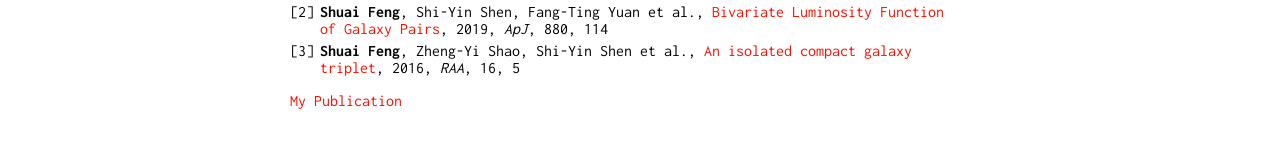
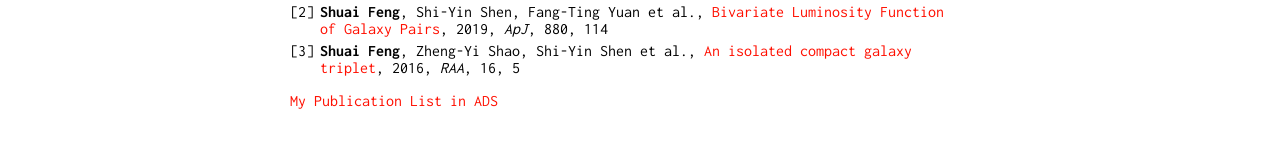
Before and after one commit to fengshuai0210/fengshuai0210.github.io, a Jekyll site: the page built from research.md, in a window 1280 px wide. Shown: the part 389-537 px from the top of the page. Built offline with Jekyll 4.4.1, drawn with Linux system fonts in a browser that asks for light colours; our own code applies the rules of GitHub Pages for plain Markdown files.

Commit message:
Update research.md

```diff
--- a/research.md
+++ b/research.md
@@ -16,4 +16,4 @@
 2. **Shuai Feng**, Shi-Yin Shen, Fang-Ting Yuan et al., [Bivariate Luminosity Function of Galaxy Pairs](https://ui.adsabs.harvard.edu/abs/2019ApJ...880..114F/abstract), 2019, *ApJ*, 880, 114
 3. **Shuai Feng**, Zheng-Yi Shao, Shi-Yin Shen et al., [An isolated compact galaxy triplet](https://ui.adsabs.harvard.edu/abs/2016RAA....16...72F/abstract), 2016, *RAA*, 16, 5
 
-[My Publication](https://ui.adsabs.harvard.edu/user/libraries/Q_B15QrhSuyevVM7sqkXPQ)
+[My Publication List in ADS](https://ui.adsabs.harvard.edu/user/libraries/Q_B15QrhSuyevVM7sqkXPQ)
```
